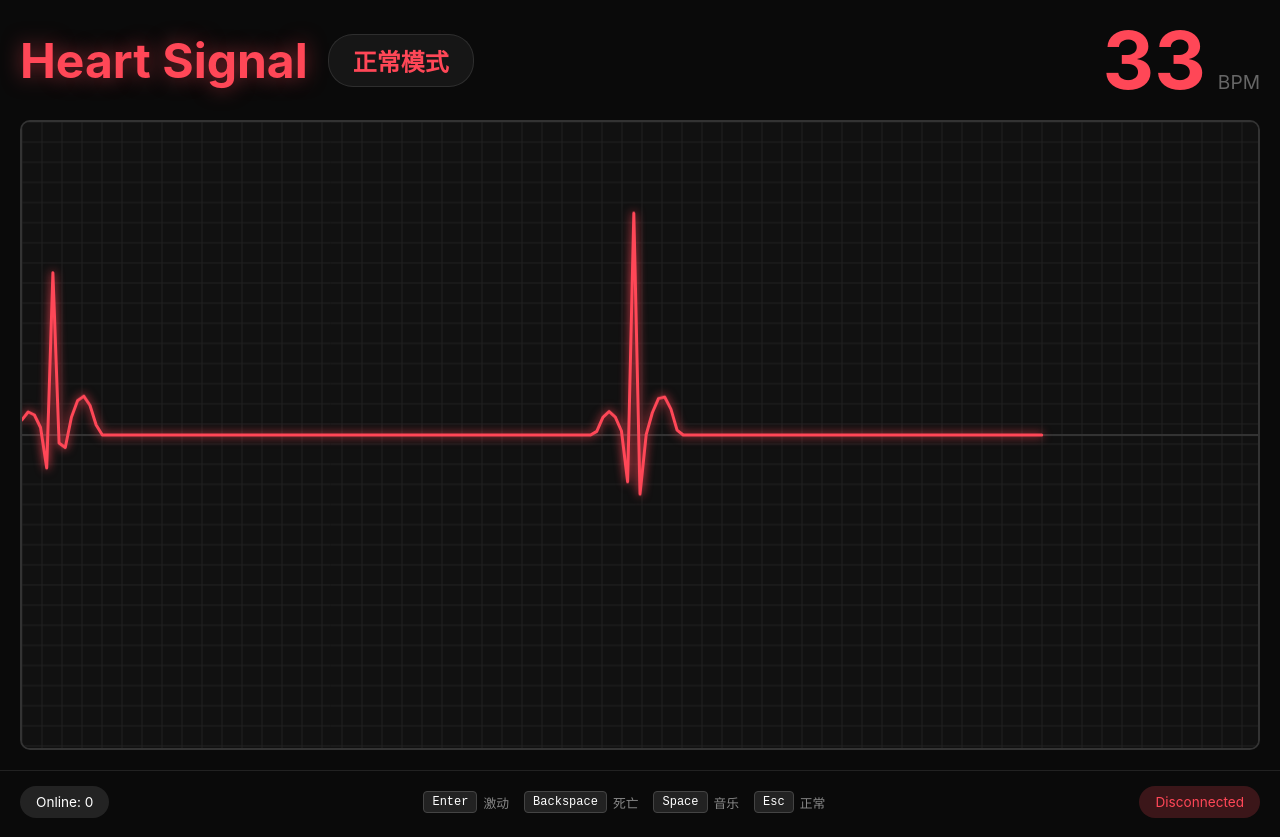
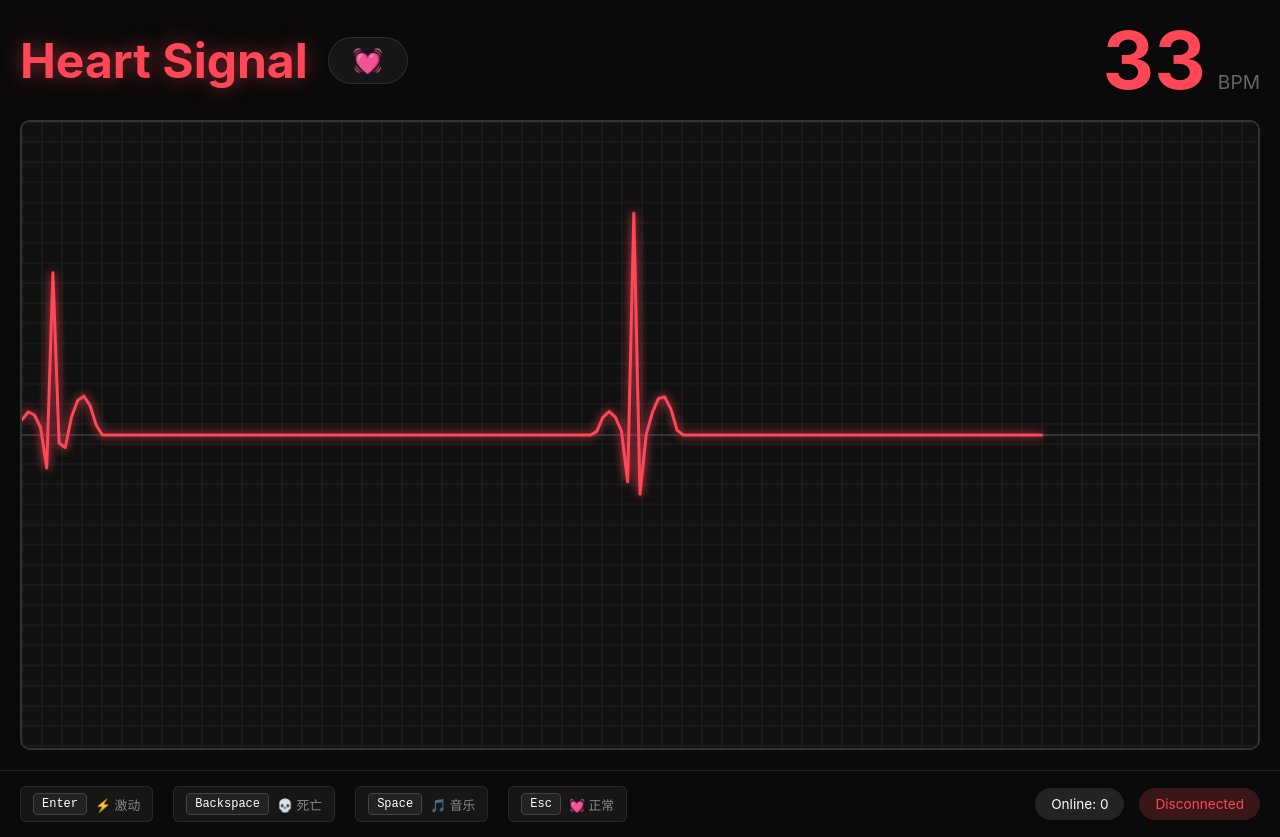
Before and after one commit to YangYongAn/heart-signal, a website with bundled scripts: page src/client/index.html in a window 1280 px wide. Built offline with nearby package versions, Linux system fonts and the light colour scheme; no server answers.

Commit message:
feat: 用 emoji 替代模式名称，底部保留文字说明
- 标题模式显示改为 emoji（💓/⚡/💀/🎵）
- 底部按键说明配合 emoji 和文字，更加直观清晰

style: 优化底部按键说明样式，增加分组视觉效果

- 为每个按键说明项添加背景色、内边距和边框
- 增加项目间距（15px → 20px）和内部间距（6px → 8px）
- 让按键和说明更加清晰分组，避免视觉混淆

style: 调整底部布局，把 online 和连接状态组合在一起

- 新增 .status-group 容器用于组合 online-count 和 connection-status
- 调整 bottom-bar 布局：左边是按键说明，右边是状态信息
- 使按键说明和状态信息分离，层次更清晰

```diff
--- a/src/client/app.ts
+++ b/src/client/app.ts
@@ -26,28 +26,28 @@ const MODE_CONFIGS: Record<ECGMode, ModeConfig> = {
     color: '#ff4757',
     shadowColor: '#ff4757',
     lineWidth: 3,
-    name: '正常模式',
+    name: '💓',
     background: '#111'
   },
   [ECGMode.EXCITED]: {
     color: '#ff6b6b',
     shadowColor: '#ff0000',
     lineWidth: 4,
-    name: '激动模式',
+    name: '⚡',
     background: '#1a0000'
   },
   [ECGMode.DEATH]: {
     color: '#999',
     shadowColor: '#222',
     lineWidth: 4,
-    name: '死亡模式',
+    name: '💀',
     background: '#000'
   },
   [ECGMode.MUSIC]: {
     color: '#5f27cd',
     shadowColor: '#341f97',
     lineWidth: 3,
-    name: '音乐模式',
+    name: '🎵',
     background: '#0a0a0a'
   }
 };
--- a/src/client/index.html
+++ b/src/client/index.html
@@ -31,6 +31,12 @@
       gap: 20px;
     }
 
+    .status-group {
+      display: flex;
+      gap: 15px;
+      align-items: center;
+    }
+
     .online-count {
       padding: 8px 16px;
       border-radius: 20px;
@@ -40,7 +46,7 @@
 
     .shortcuts {
       display: flex;
-      gap: 15px;
+      gap: 20px;
       padding: 0;
       background: transparent;
       border: none;
@@ -49,9 +55,13 @@
     .shortcut {
       display: flex;
       align-items: center;
-      gap: 6px;
+      gap: 8px;
       font-size: 0.8rem;
       color: #888;
+      padding: 6px 12px;
+      background: rgba(255, 255, 255, 0.05);
+      border-radius: 6px;
+      border: 1px solid rgba(255, 255, 255, 0.08);
     }
 
     .shortcut kbd {
@@ -168,7 +178,7 @@
       <div class="header-left">
         <h1 class="title">Heart Signal</h1>
         <div class="mode-display">
-          <span id="current-mode">正常模式</span>
+          <span id="current-mode">💓</span>
         </div>
       </div>
       <div class="bpm-display">
@@ -183,31 +193,32 @@
   </div>
 
   <div class="bottom-bar">
-    <div class="online-count" id="online-count">
-      Online: 0
-    </div>
-
     <div class="shortcuts">
       <div class="shortcut">
         <kbd>Enter</kbd>
-        <span>激动</span>
+        <span>⚡ 激动</span>
       </div>
       <div class="shortcut">
         <kbd>Backspace</kbd>
-        <span>死亡</span>
+        <span>💀 死亡</span>
       </div>
       <div class="shortcut">
         <kbd>Space</kbd>
-        <span>音乐</span>
+        <span>🎵 音乐</span>
       </div>
       <div class="shortcut">
         <kbd>Esc</kbd>
-        <span>正常</span>
+        <span>💓 正常</span>
       </div>
     </div>
 
-    <div class="connection-status disconnected" id="connection-status">
-      Disconnected
+    <div class="status-group">
+      <div class="online-count" id="online-count">
+        Online: 0
+      </div>
+      <div class="connection-status disconnected" id="connection-status">
+        Disconnected
+      </div>
     </div>
   </div>
 
```
